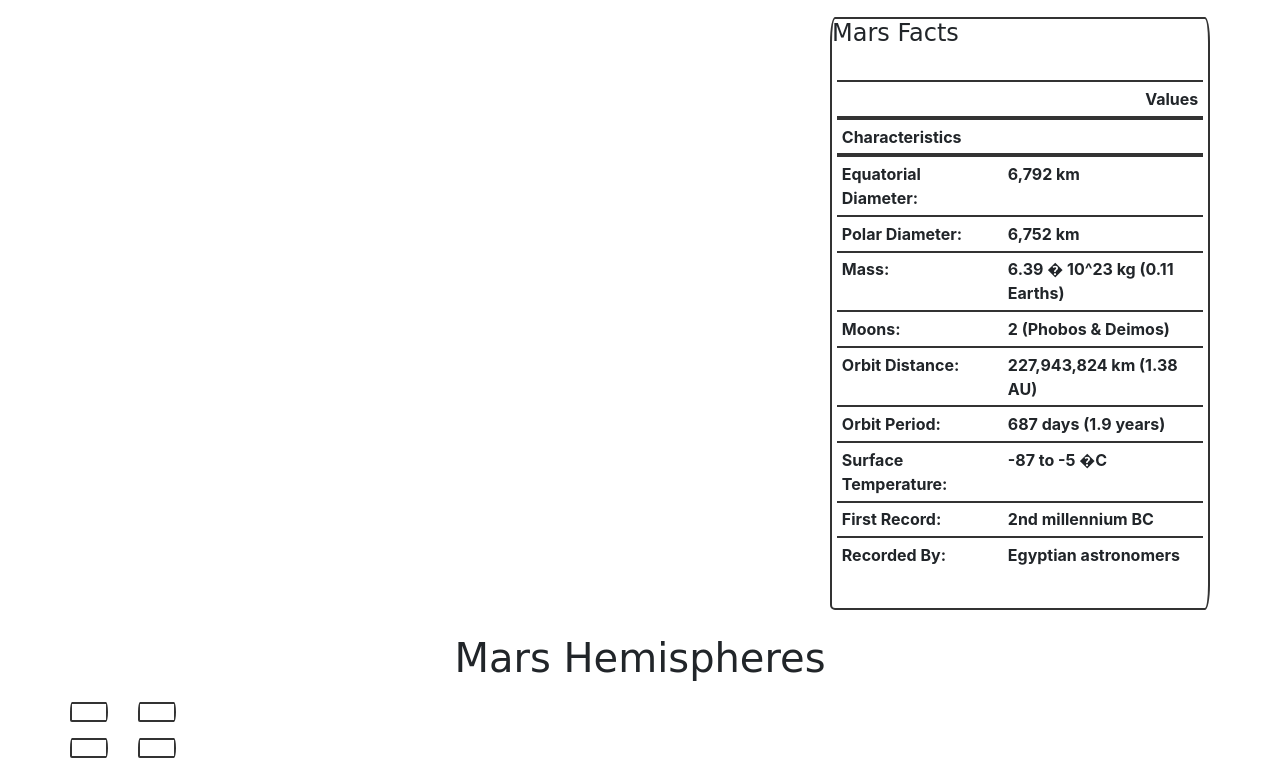
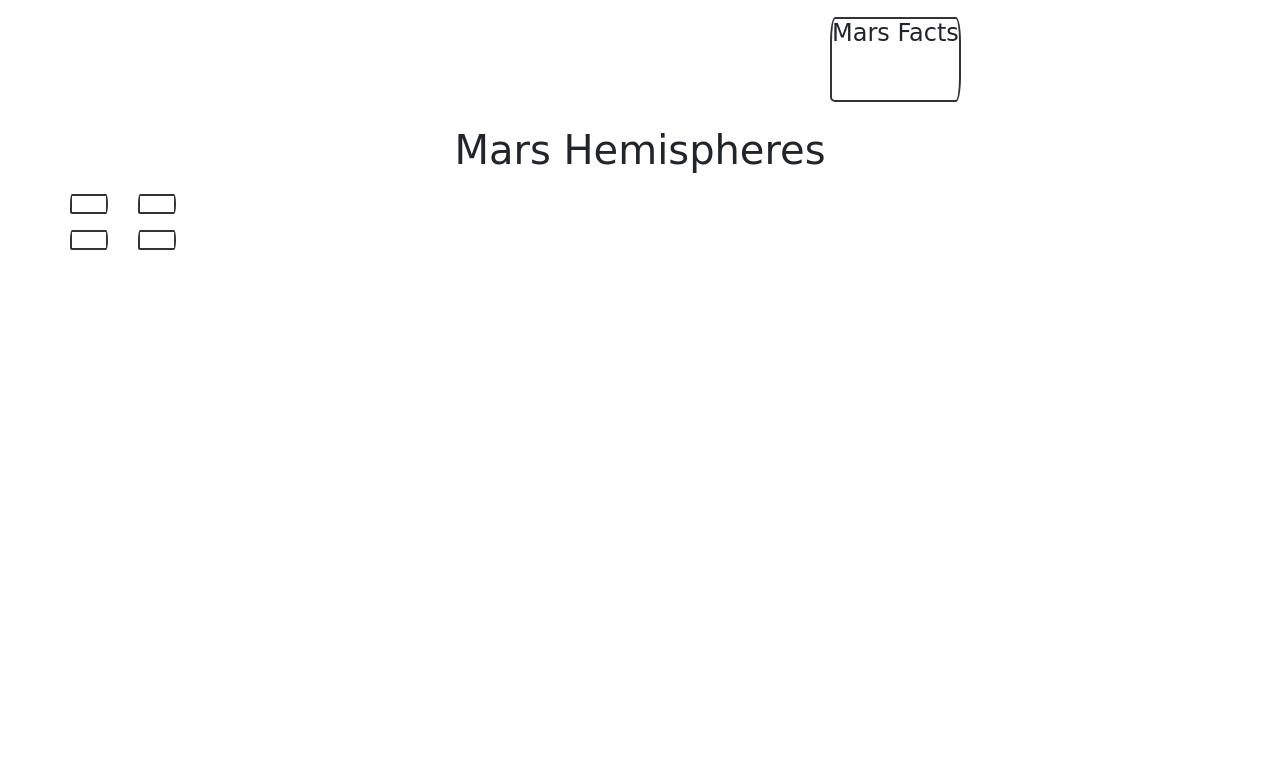
Before and after one commit to omotoyosi-odele/Mission-to-Mars, a Flask app: template templates/index.html in a window 1280 px wide. Shown: the part 641-1415 px from the top of the page. After the commit the page ends 891 px from the top, so only its background shows below. Run offline with Flask 2, Linux system fonts and the light colour scheme; the template is opened without the code that fills it, so the values that code supplies are empty; some libraries are stand-ins or nearby versions; some web fonts are replaced.

Commit message:
Uploading working documents

```diff
--- a/app.py
+++ b/app.py
@@ -1,6 +1,6 @@
 from flask import Flask, render_template, redirect
 from flask_pymongo import PyMongo
-from scrape_mars import scrape as get_mars_data
+import scrape_mars as get_mars_data
 
 # Create an instance of Flask
 app = Flask(__name__)
@@ -25,10 +25,10 @@ def home():
 def scrape():
 
     # Run the scrape function
-    mars_data = get_mars_data()
+    mars_data = get_mars_data.scrape()
 
-    # Update the Mongo database using update and upsert=True
-    mongo.db.mars_info.update_many({}, mars_data, upsert=True)
+    # Update the Mongo database
+    mongo.db.mars_info.replace_one({}, mars_data, upsert=True)
 
     # Redirect back to home page
     return redirect("/")
--- a/templates/index.html
+++ b/templates/index.html
@@ -55,56 +55,7 @@
                             <div class="card-body">
                                 <div class="row">
                                     <div class="col-xs-12">
-                                        <table class="table table-sm table-responsive table-hover ml-auto mr-auto">
-                                            <thead>
-                                            <tr style="text-align: right;">
-                                            <th></th>
-                                            <th>Values</th>
-                                            </tr>
-                                            <tr>
-                                            <th>Characteristics</th>
-                                            <th></th>
-                                            </tr>
-                                            </thead>
-                                            <tbody>
-                                            <tr>
-                                            <th>Equatorial Diameter:</th>
-                                            <td>6,792 km</td>
-                                            </tr>
-                                            <tr>
-                                            <th>Polar Diameter:</th>
-                                            <td>6,752 km</td>
-                                            </tr>
-                                            <tr>
-                                            <th>Mass:</th>
-                                            <td>6.39 � 10^23 kg (0.11 Earths)</td>
-                                            </tr>
-                                            <tr>
-                                            <th>Moons:</th>
-                                            <td>2 (Phobos &amp; Deimos)</td>
-                                            </tr>
-                                            <tr>
-                                            <th>Orbit Distance:</th>
-                                            <td>227,943,824 km (1.38 AU)</td>
-                                            </tr>
-                                            <tr>
-                                            <th>Orbit Period:</th>
-                                            <td>687 days (1.9 years)</td>
-                                            </tr>
-                                            <tr>
-                                            <th>Surface Temperature:</th>
-                                            <td>-87 to -5 �C</td>
-                                            </tr>
-                                            <tr>
-                                            <th>First Record:</th>
-                                            <td>2nd millennium BC</td>
-                                            </tr>
-                                            <tr>
-                                            <th>Recorded By:</th>
-                                            <td>Egyptian astronomers</td>
-                                            </tr>
-                                            </tbody>
-                                        </table>
+                                        {{mars_data.mars_facts|safe }}
                                     </div>
                                 </div>
                             </div>
```
Also changed, not shown: scrape_mars.py (+7 -0 lines), 1 other file.
